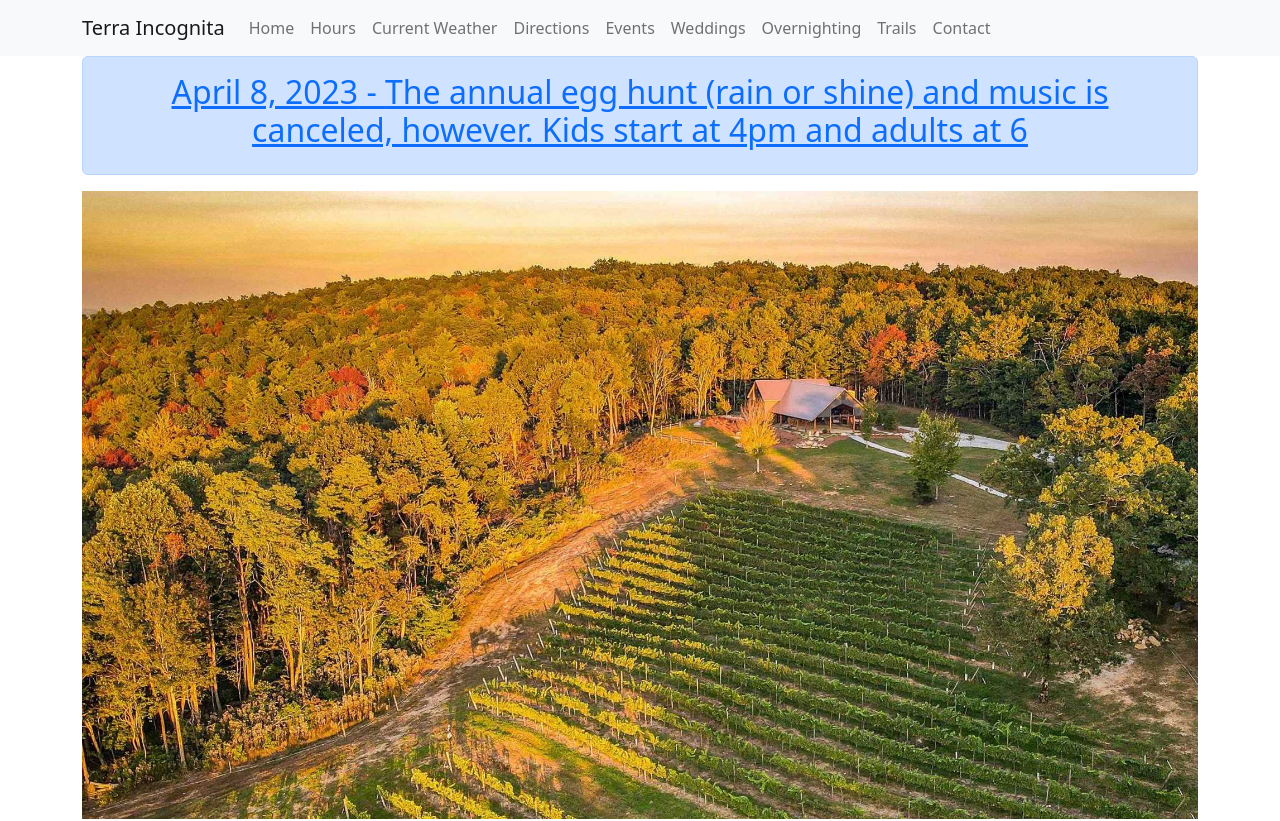
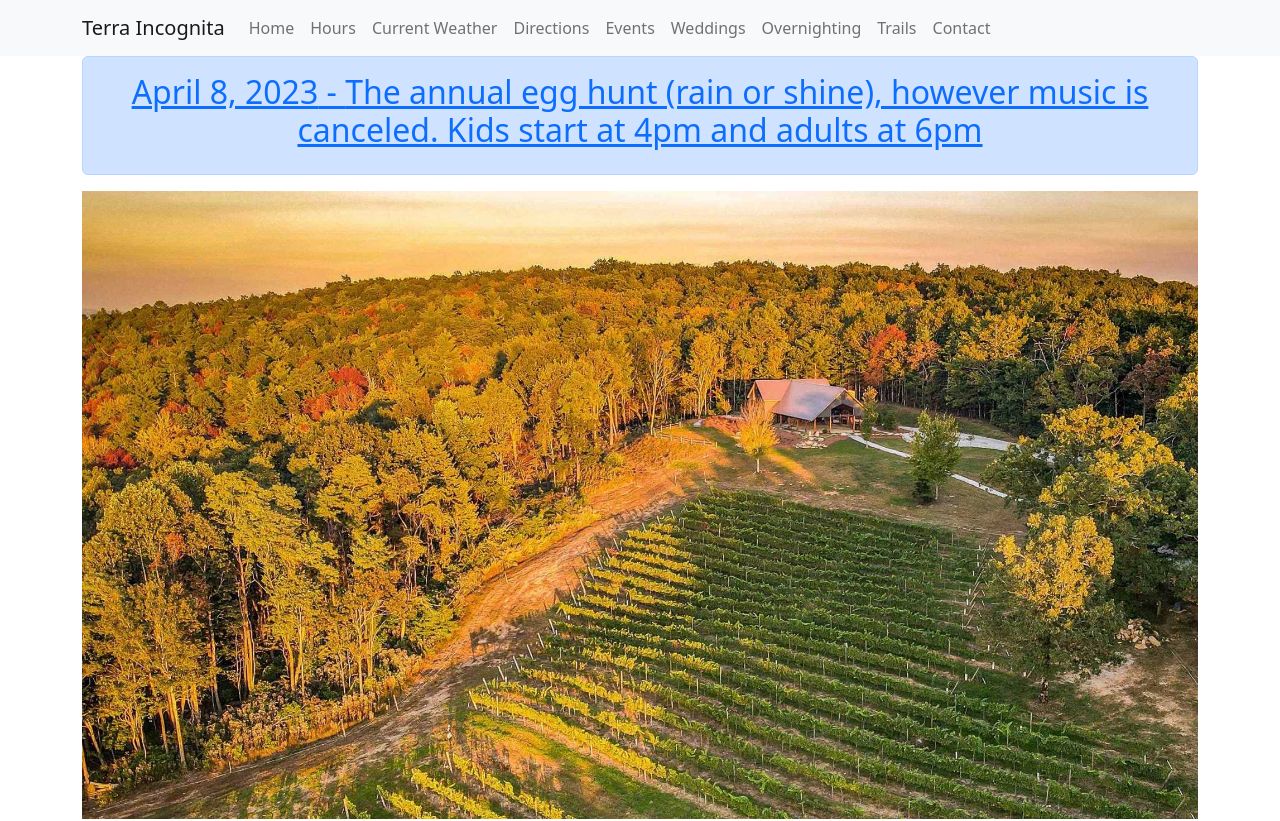
Before and after one commit to tors10e/terra, a React (Create React App) app: page / in a window 1280 px wide. Shown: the top 821 px of the page. Built offline with nearby package versions, Linux system fonts and the light colour scheme.

Commit message:
Adding ability to filter events on current date

```diff
--- /dev/null
+++ b/src/components/utilities.js
@@ -0,0 +1,18 @@
+import events from '../events/list_of_events';
+
+//const date_today = new Date();
+
+// Look at each event in the events file and make a new list with
+// those that are not in the past.
+function CurrentEvents() {
+    const current_events = events.map((event) => {
+//        console.log(event);
+        if (event[0] >= Date()) {
+            current_events.add(event);
+            }
+        }
+    );
+    return (current_events);
+}
+
+export default CurrentEvents;
--- a/src/events/event_alert.js
+++ b/src/events/event_alert.js
@@ -39,11 +39,9 @@ function EventAlerts() {
     const eventAlerts = events.map((event) =>
             <EventAlertOdd title = {event[0]} description = {event[1]} image={event[2]} />
             );
-
     return (
         <div>{eventAlerts}</div>
     );
 }
 
-
 export default EventAlerts;
--- a/src/events/list_of_events.js
+++ b/src/events/list_of_events.js
@@ -2,13 +2,12 @@
 // Example of an event without photo  ["March 3, 2023", "First day of the season we are back to being open!"]
 
   const events = [
-        ["April 8, 2023", "The annual egg hunt (rain or shine) and music is canceled, however. Kids start at 4pm and adults at 6"],
+        ["April 8, 2023", "The annual egg hunt (rain or shine), however music is canceled. Kids start at 4pm and adults at 6pm"],
         ["April 22, 2023", "Terra welcomes back music by High Lonesome with Lisa and Filmer Kilby! Music begins at 3pm."],
         ["April 29, 2023", "Larry Walker is back from Florida will be playing \
             for us again! Checkout https://soundcloud.com/user-131558822 for a taste of his music. Music starts at 3pm"],
         ["May 6, 2023", "It's Lisa and Filmer Kilby time again! High Lonesome will be playing starting at 3pm."],
         ["May 21, 2023", "Grand opening and open house of new tasting room and winery at 12:00"],
-
   ]
 
   export default events;
--- a/src/home/homeAlerts.js
+++ b/src/home/homeAlerts.js
@@ -1,10 +1,11 @@
 import React from "react";
 import {PrimaryAlert, SecondaryAlert}  from '../components/alerts';
 import events from '../events/list_of_events';
+import CurrentEvents from '../components/utilities';
 
 
 // This pulls the first event from list_of_events and displays it on the homepage to get attention.
-//todo: make it so that we pull the closest evemt in the future instead of the first event.
+//todo: make it so that we pull the closest event in the future instead of the first event.
 
 function HomeAlerts() {
     return (
```
